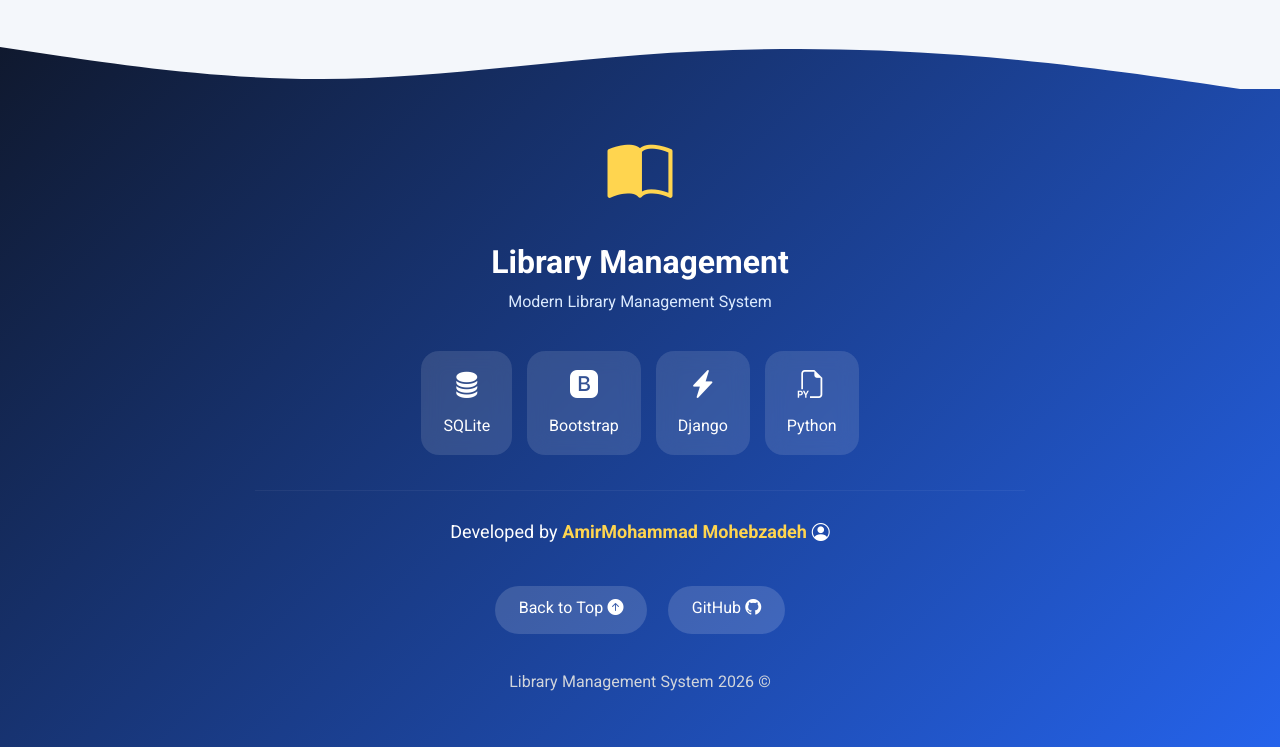
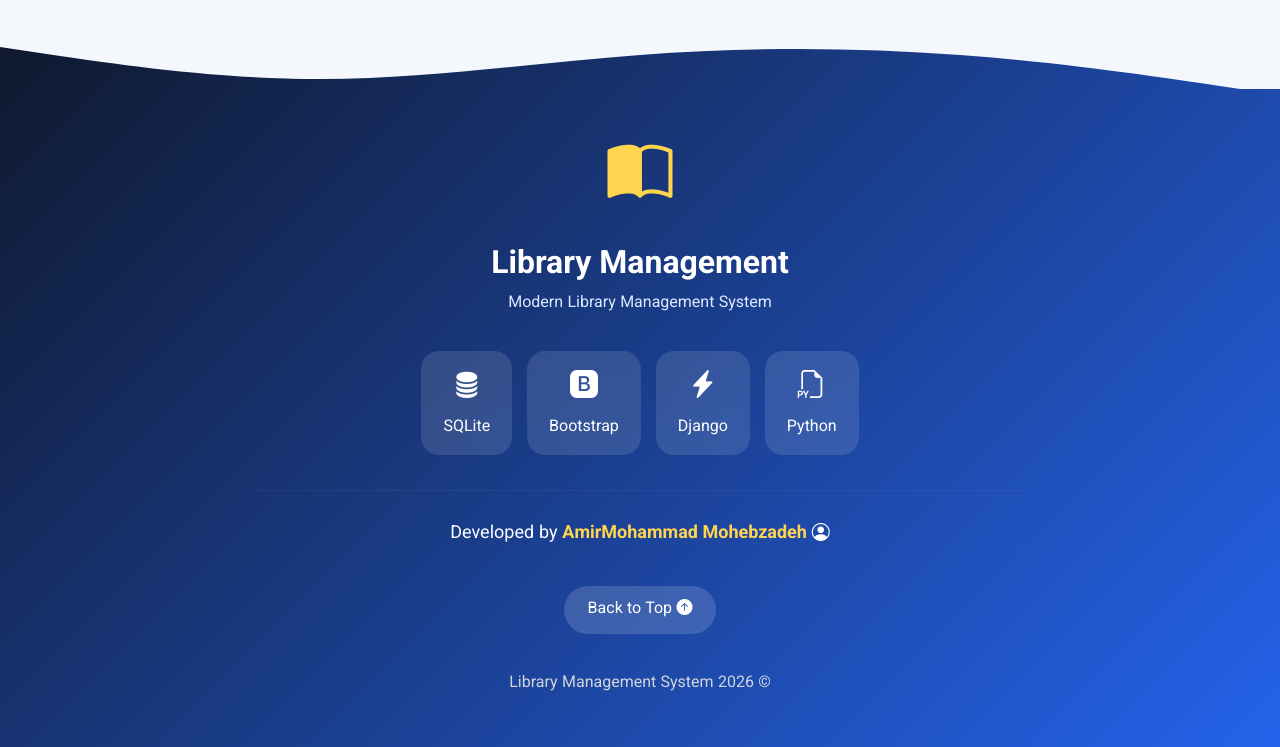
Before and after one commit to AmirMohebzadeh/LibraryManagement, a Django app: page /book/14/ in a window 1280 px wide. Shown: the part 714-1461 px from the top of the page. Run offline with Django 5.2, Linux system fonts and the light colour scheme; data comes from the database, SQL or seed files in the repository.

Commit message:
Update base.html

```diff
--- a/library/templates/base.html
+++ b/library/templates/base.html
@@ -149,21 +149,11 @@ href="https://cdn.jsdelivr.net/npm/bootstrap-icons@1.11.3/font/bootstrap-icons.m
         </div>
 
         <div class="footer-links">
-
-            <a href="https://github.com/AmiriMohebzadeh/LibraryManagement"
-               target="_blank">
-
-                <i class="bi bi-github"></i>
-                GitHub
-
-            </a>
-
-            <a href="#">
-                <i class="bi bi-arrow-up-circle-fill"></i>
-                Back to Top
-            </a>
-
-        </div>
+    <a href="#">
+        <i class="bi bi-arrow-up-circle-fill"></i>
+        Back to Top
+    </a>
+</div>
 
         <p class="copyright">
             © 2026 Library Management System
```
